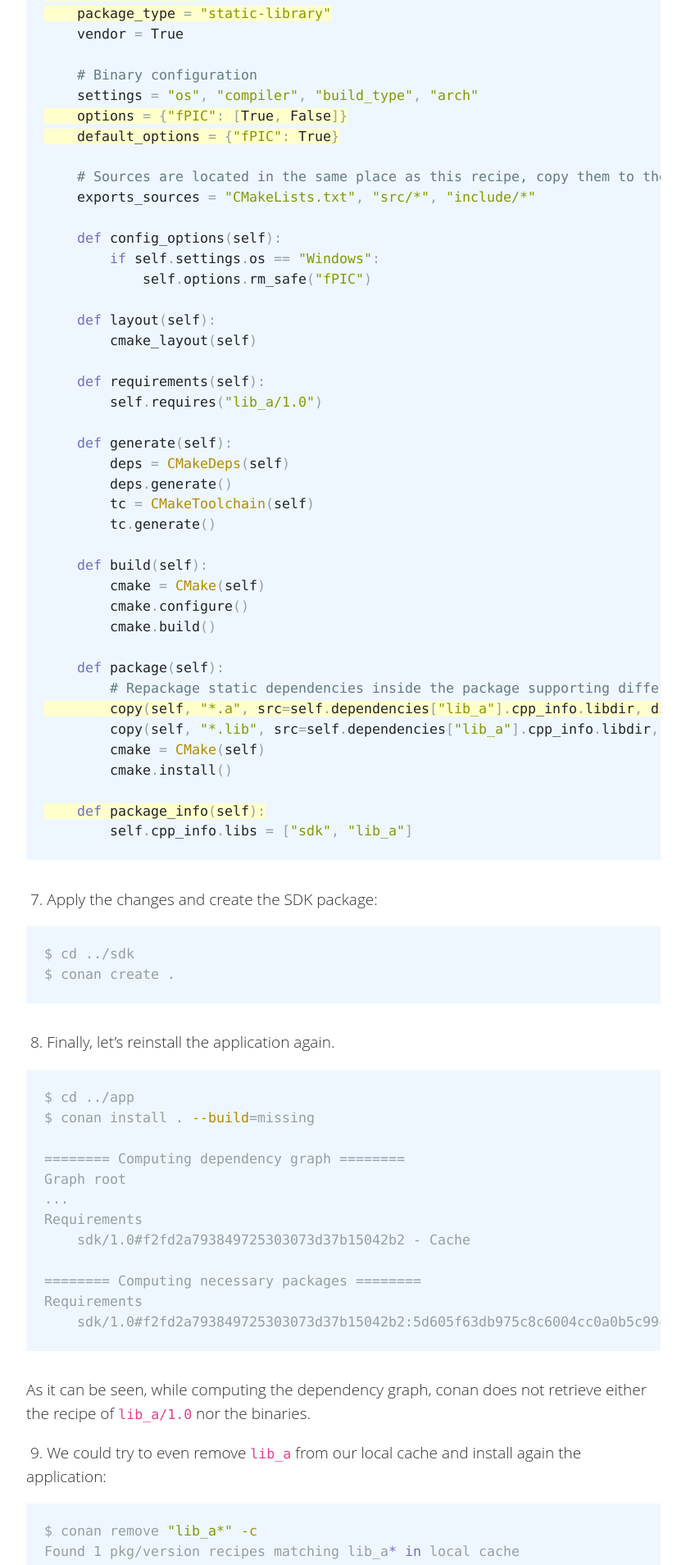
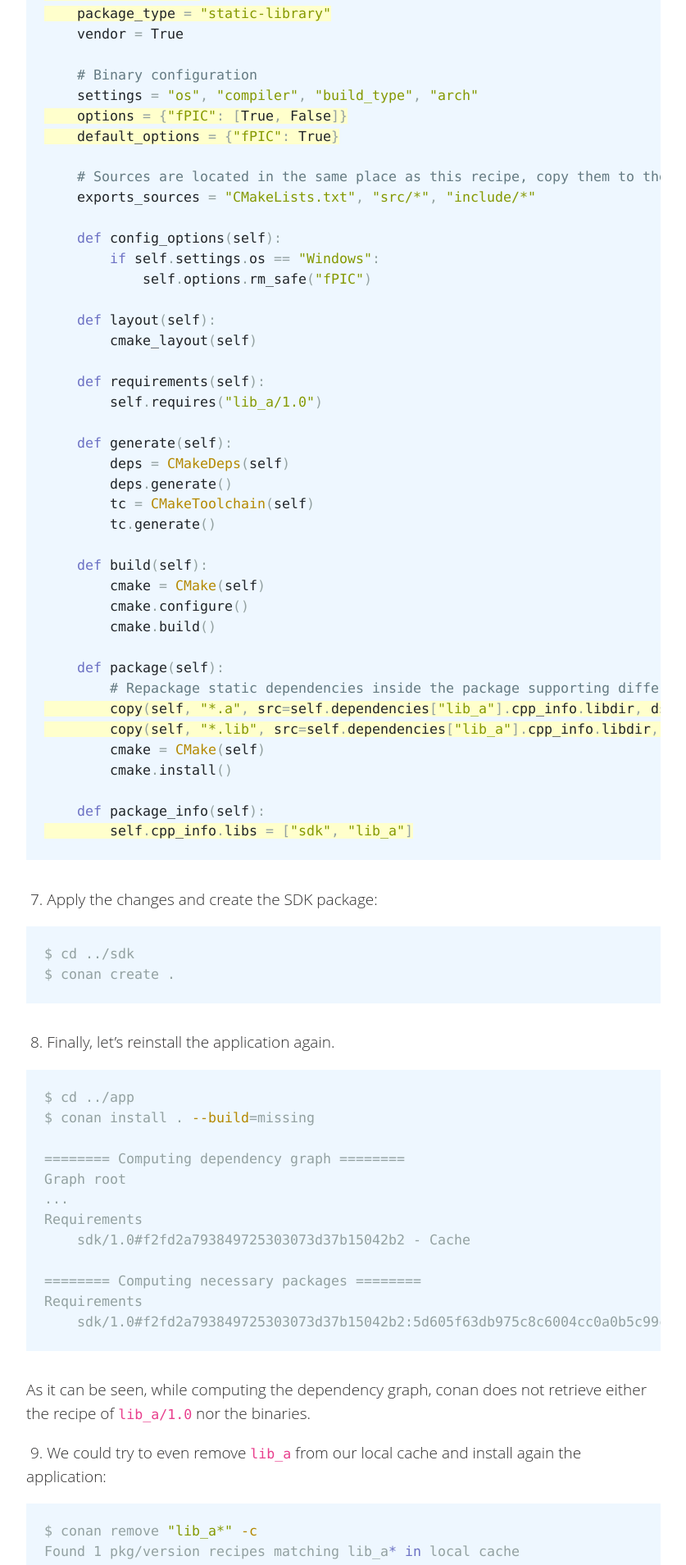
Before and after one commit to conan-io/conan-io.github.io, a Jekyll site: the page built from _posts/2024-07-09-Introducing-vendoring-packages.markdown, in a window 1280 px wide. Shown: the part 3362-5271 px from the top of the page at 82% size, without its empty margins (20-857 px from the left). Built offline with Jekyll 4.4.1, drawn with Linux system fonts in a browser that asks for light colours; comment, search, counter and statistics services are not loaded.

Commit message:
Fixed highlight numbers on py codeblock

````diff
--- a/_posts/2024-07-09-Introducing-vendoring-packages.markdown
+++ b/_posts/2024-07-09-Introducing-vendoring-packages.markdown
@@ -116,7 +116,7 @@ $ conan graph info . --format=html > graph.html
 - Actually repackage the lib_a library inside the SDK. As we are generating a static library, we can achieve this by copying the ``liblib_a.a`` static library inside the SDK library
 - Finally, update the ``cpp_info.libs`` adding the ``lib_a`` dependency for consumers
 
-```py{8 9 14 15 43 48}
+```py{8 9 14 15 43 44 49}
 from conan import ConanFile
 from conan.tools.cmake import CMakeToolchain, CMake, cmake_layout, CMakeDeps
 from conan.tools.files import copy
````
